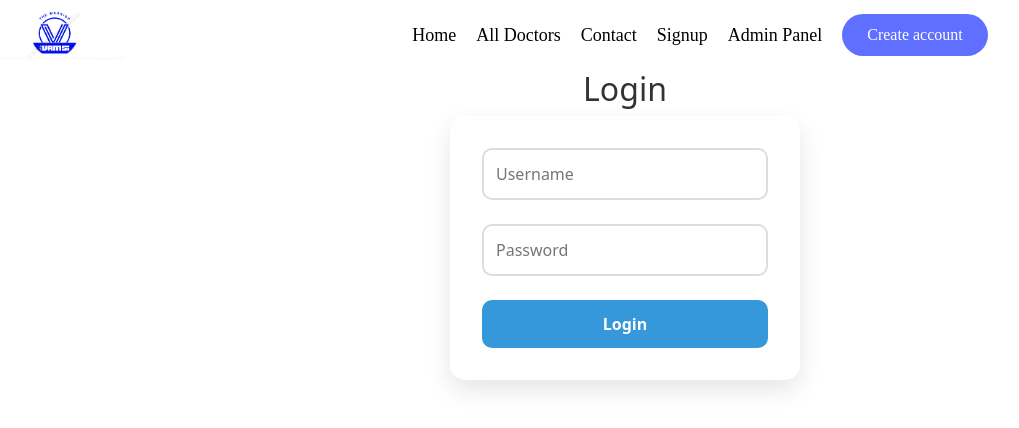
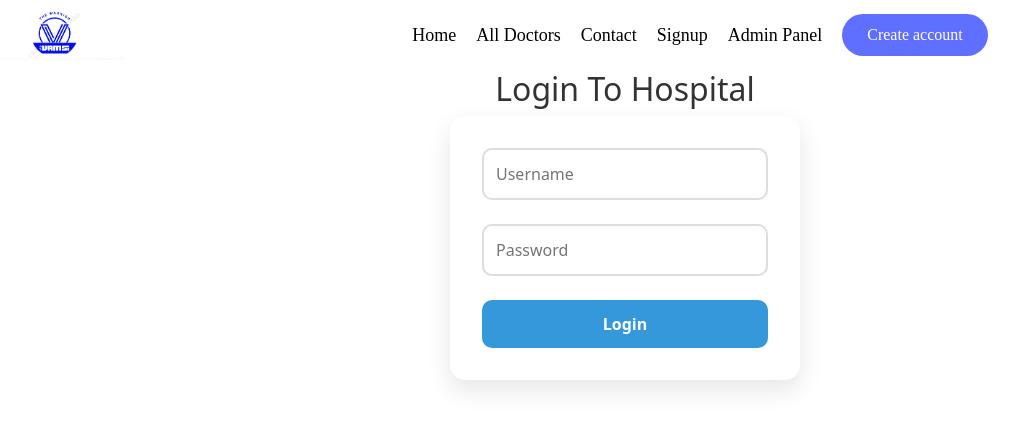
Before and after one commit to Project-sai/doctor, a React (Create React App) app: page /login in a window 1280 px wide. Shown: the top 428 px of the page, without its empty margins (15-1034 px from the left). Built offline with nearby package versions, Linux system fonts and the light colour scheme.

Commit message:
changed in Login.js

```diff
--- a/src/components/Login.js
+++ b/src/components/Login.js
@@ -26,7 +26,7 @@ const Login = () => {
 
     return (
         <div className="login-container">
-            <h2>Login</h2>
+            <h2>Login To Hospital</h2>
             {error && <p className="error-message">{error}</p>} {/* Error message */}
 
             <form onSubmit={handleLogin}>
```
